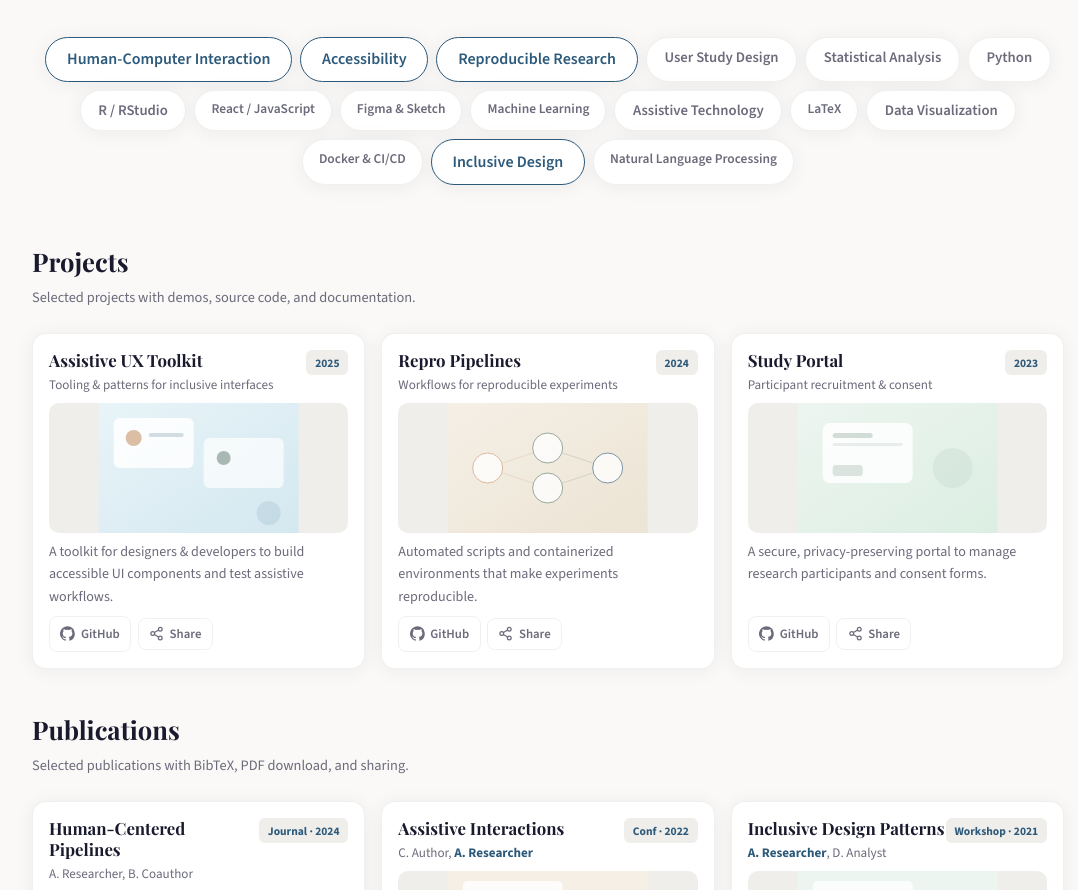
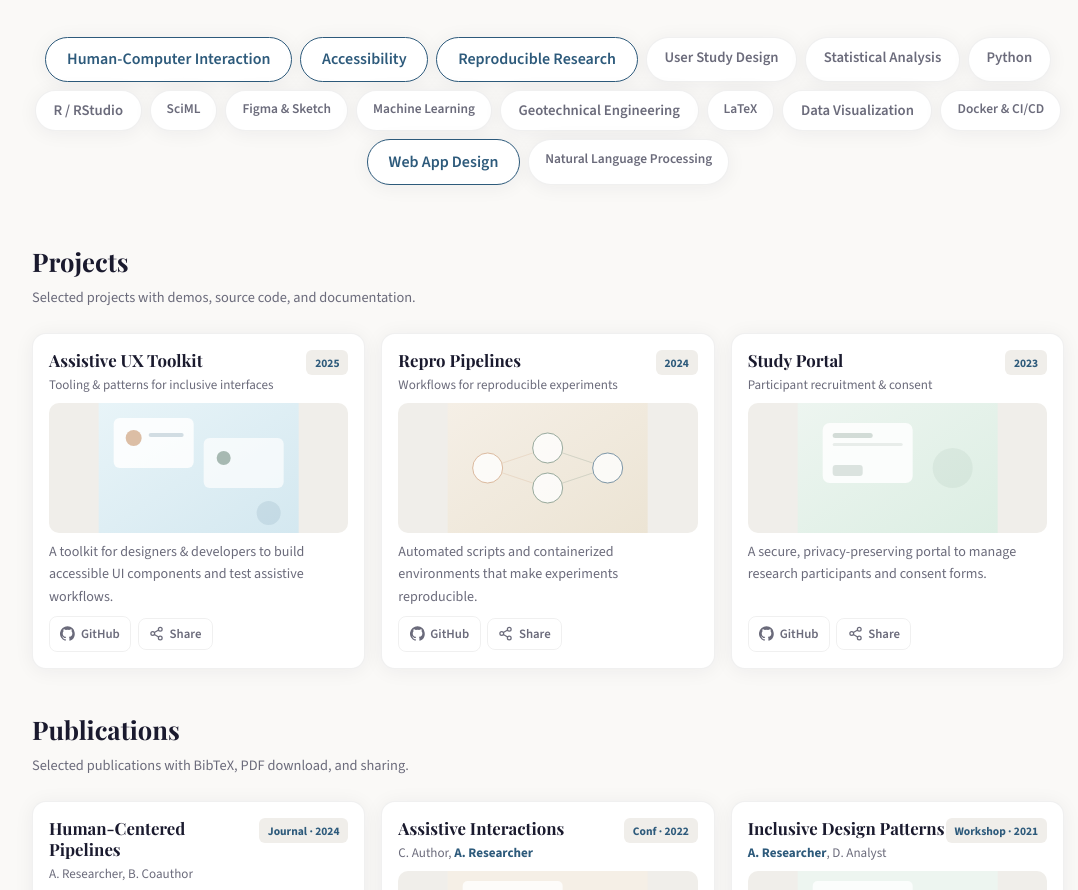
Before and after one commit to riponcm/acadpro, a plain HTML site: page index.html in a window 1280 px wide. Shown: the part 986-1876 px from the top of the page, without its empty margins (92-1170 px from the left). Drawn offline with nearby package versions, Linux system fonts and the light colour scheme.

Commit message:
Fix Header

```diff
--- a/index.html
+++ b/index.html
@@ -17,7 +17,7 @@
 <head>
 <meta charset="utf-8" />
 <meta name="viewport" content="width=device-width,initial-scale=1" />
-<title>Dr. R.C Malo — Acad Pror V1.0.0</title>
+<title>Dr. R.C Malo — Acad Pro V1.0.0</title>
 <meta name="author" content="Ripon Chandra Malo">
 <meta name="version" content="V1.0.0">
 <meta name="copyright" content="© Ripon Chandra Malo. Modify allowed; commercial sale not permitted. Please give credit.">
@@ -286,14 +286,14 @@ a.compact-card:hover .ext-arrow{opacity:1;transform:translateX(0)}
 <span class="skill-tag" data-level="advanced">Statistical Analysis</span>
 <span class="skill-tag" data-level="advanced">Python</span>
 <span class="skill-tag" data-level="advanced">R / RStudio</span>
-<span class="skill-tag" data-level="intermediate">React / JavaScript</span>
+<span class="skill-tag" data-level="intermediate">SciML</span>
 <span class="skill-tag" data-level="intermediate">Figma &amp; Sketch</span>
 <span class="skill-tag" data-level="intermediate">Machine Learning</span>
-<span class="skill-tag" data-level="advanced">Assistive Technology</span>
+<span class="skill-tag" data-level="advanced">Geotechnical Engineering</span>
 <span class="skill-tag" data-level="intermediate">LaTeX</span>
 <span class="skill-tag" data-level="advanced">Data Visualization</span>
 <span class="skill-tag" data-level="intermediate">Docker &amp; CI/CD</span>
-<span class="skill-tag" data-level="expert">Inclusive Design</span>
+<span class="skill-tag" data-level="expert">Web App Design</span>
 <span class="skill-tag" data-level="intermediate">Natural Language Processing</span>
 </div>
 </section>
```
